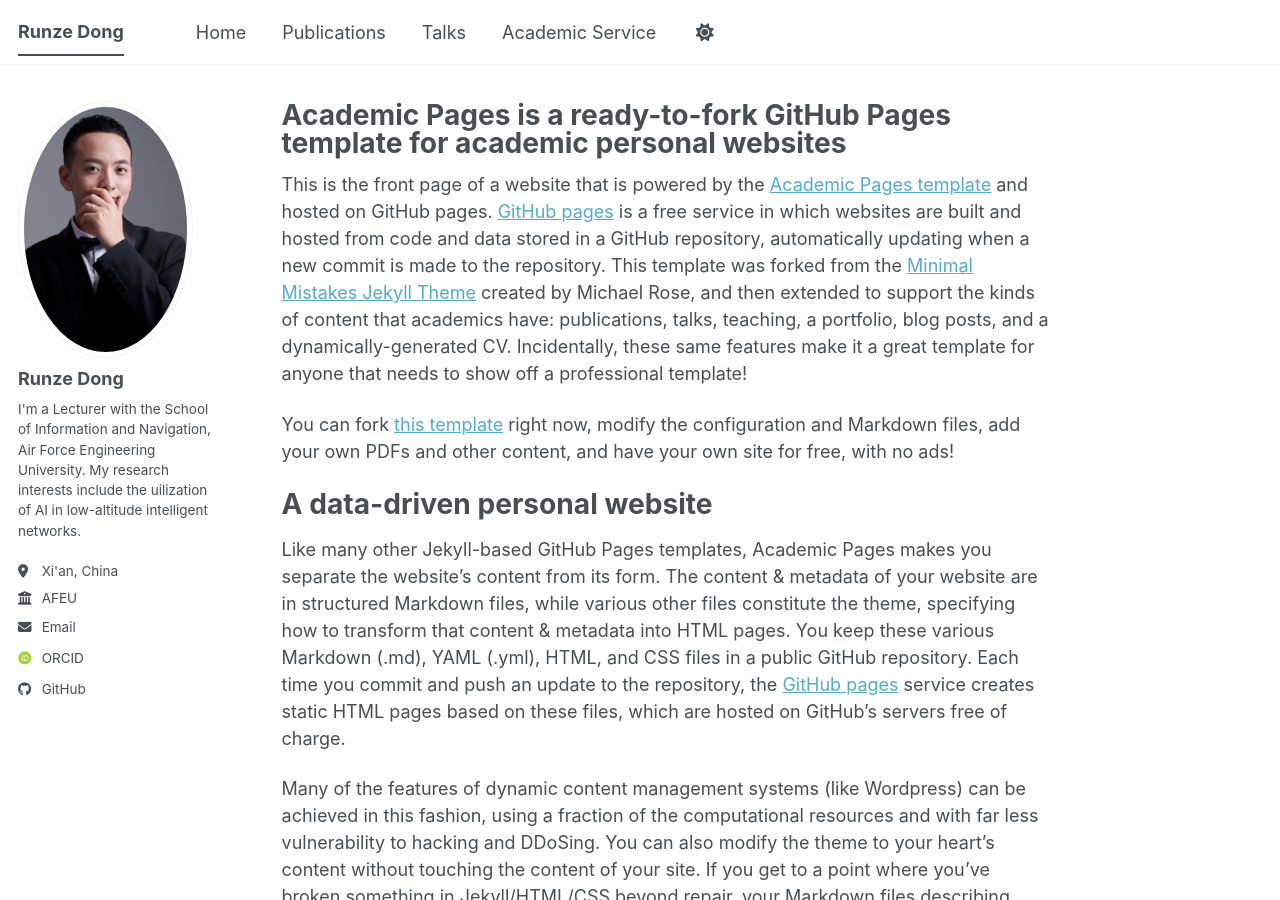
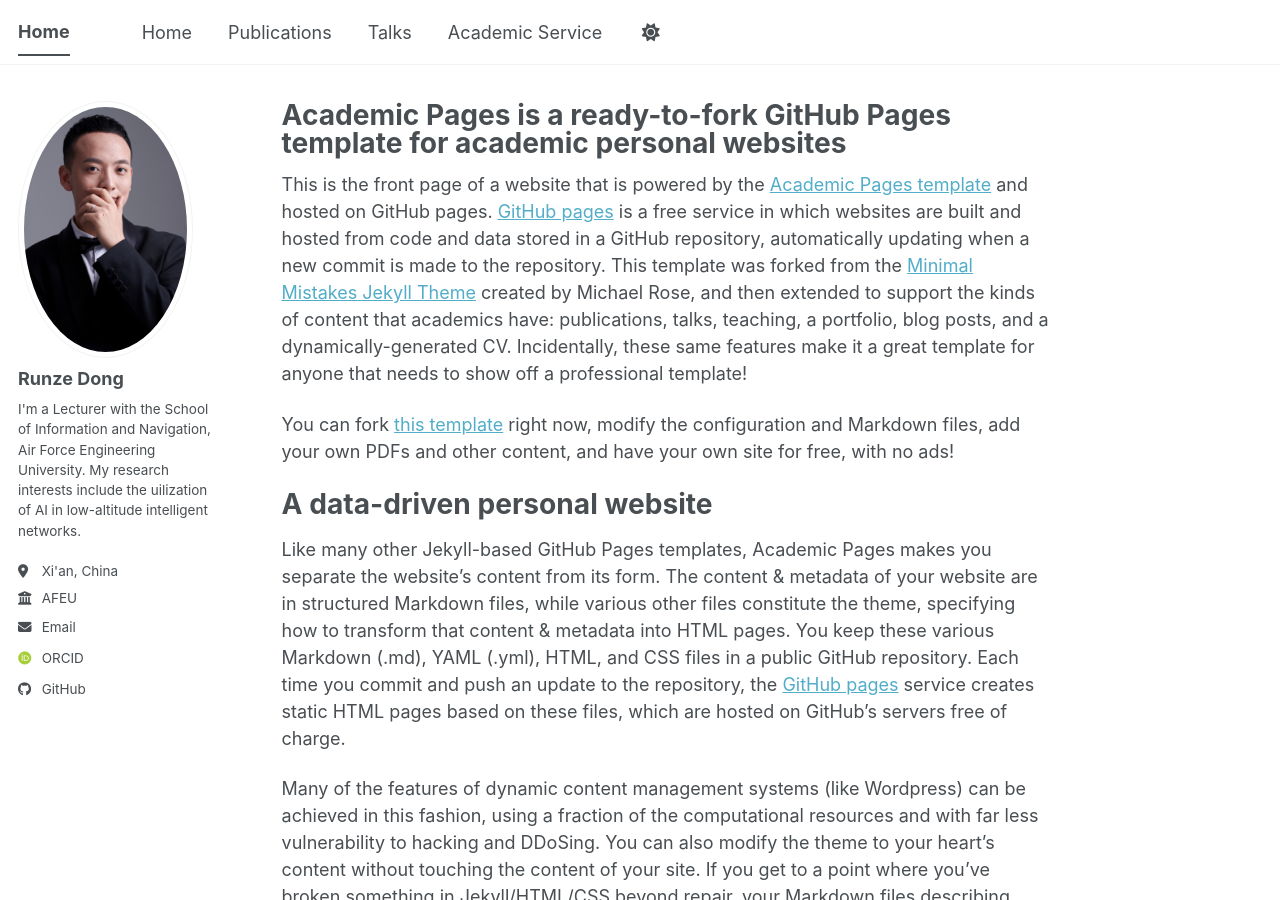
Before and after one commit to drzaxx/drzaxx.github.io, a Jekyll site: the page built from _pages/about.md, in a window 1280 px wide and 900 px high. Built offline with Jekyll 4.4.1, drawn with Linux system fonts in a browser that asks for light colours; some web fonts are replaced; a script bundle is joined from its source files by our own code; library files that are not in the unit come from our copies.

Commit message:
Update _config.yml

```diff
--- a/_config.yml
+++ b/_config.yml
@@ -9,7 +9,7 @@
 # Basic Site Settings
 locale                   : "en-US"
 site_theme               : "default" # The available themes options are "default", "air", "sunrise", "mint", "dirt" and "contrast"
-title                    : "Runze Dong"
+title                    : "Home"
 title_separator          : "-"
 name                     : &name "Runze Dong"
 description              : &description "Runze Dong's academic homepage"   # Update this with a general description of your site, this is the default if not overridden by a page
```
